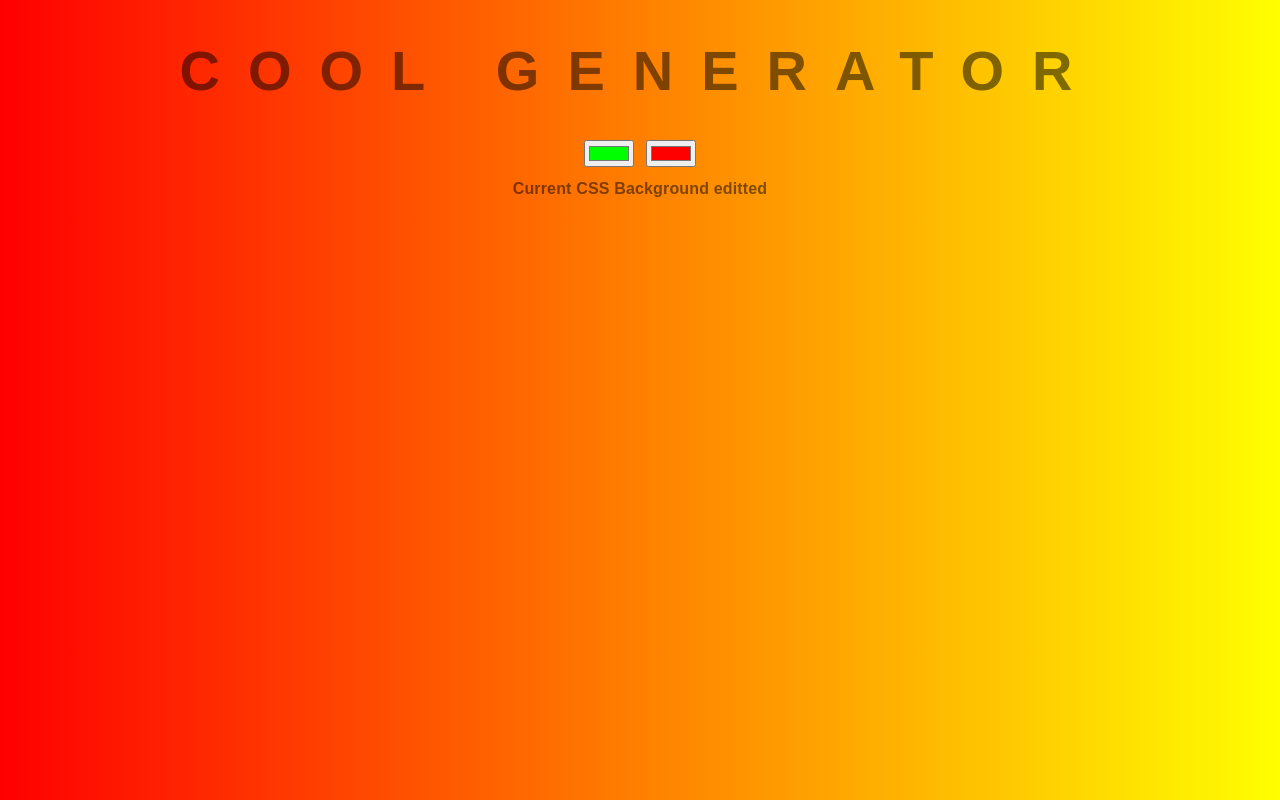
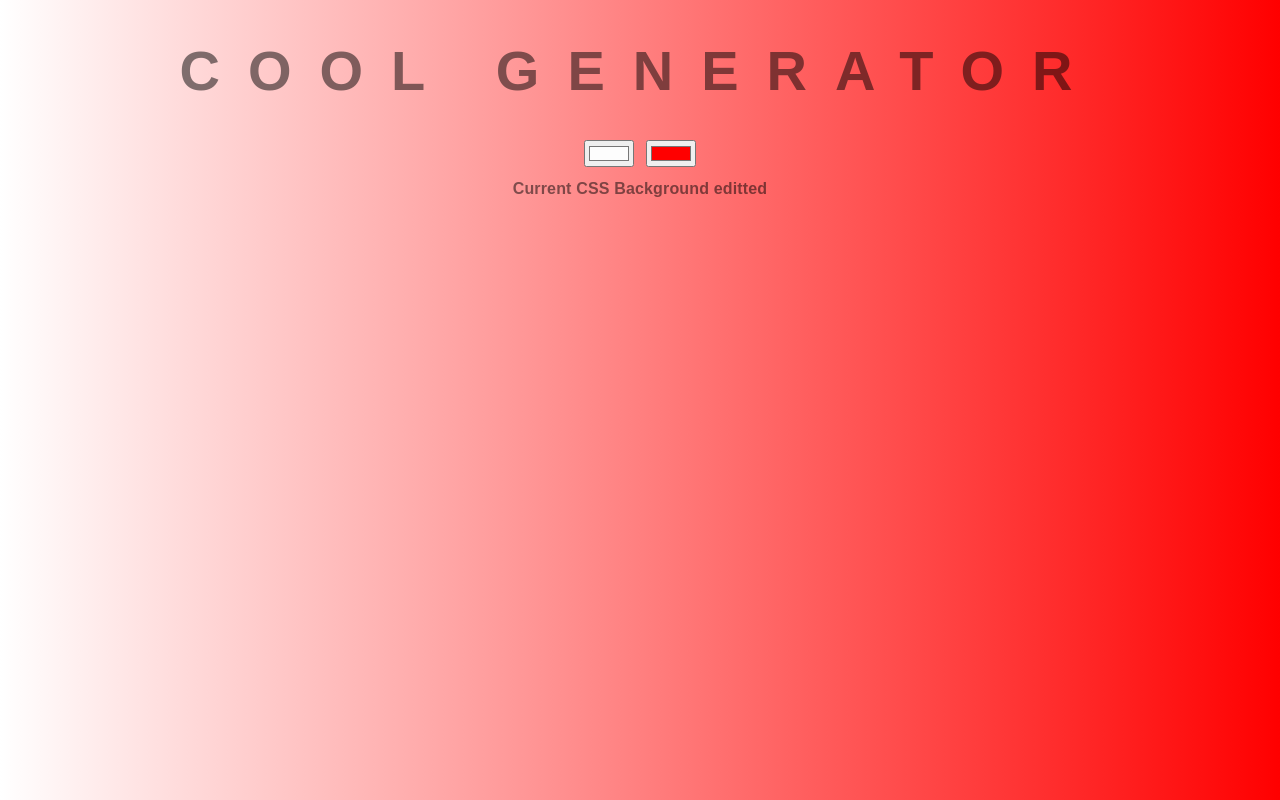
Before and after one commit to tomiwa101/background-generator, a plain HTML site: page index.html in a window 1280 px wide. Drawn offline with Linux system fonts and the light colour scheme.

Commit message:
changed the background to match initial colors

```diff
--- a/index.html
+++ b/index.html
@@ -6,7 +6,7 @@
  </head>
  <body id="gradient">
   <h1>Cool Generator</h1>
-  <input class="color1" type="color" name="color1" value="#00FF00">
+  <input class="color1" type="color" name="color1" value="#fdfdfd">
   <input class="color2" type="color" name="color2" value="#FF0000">
   <h2>Current CSS Background editted</h2>
   <h3></h3>
--- a/style.css
+++ b/style.css
@@ -5,7 +5,7 @@ body{
 	text-transform: uppercase;
 	letter-spacing: .5em;
 	/* top: 15%; */
-	background: linear-gradient(to right, red, yellow);
+	background: linear-gradient(to right, white, red);
 }
 
 h1 {
```
